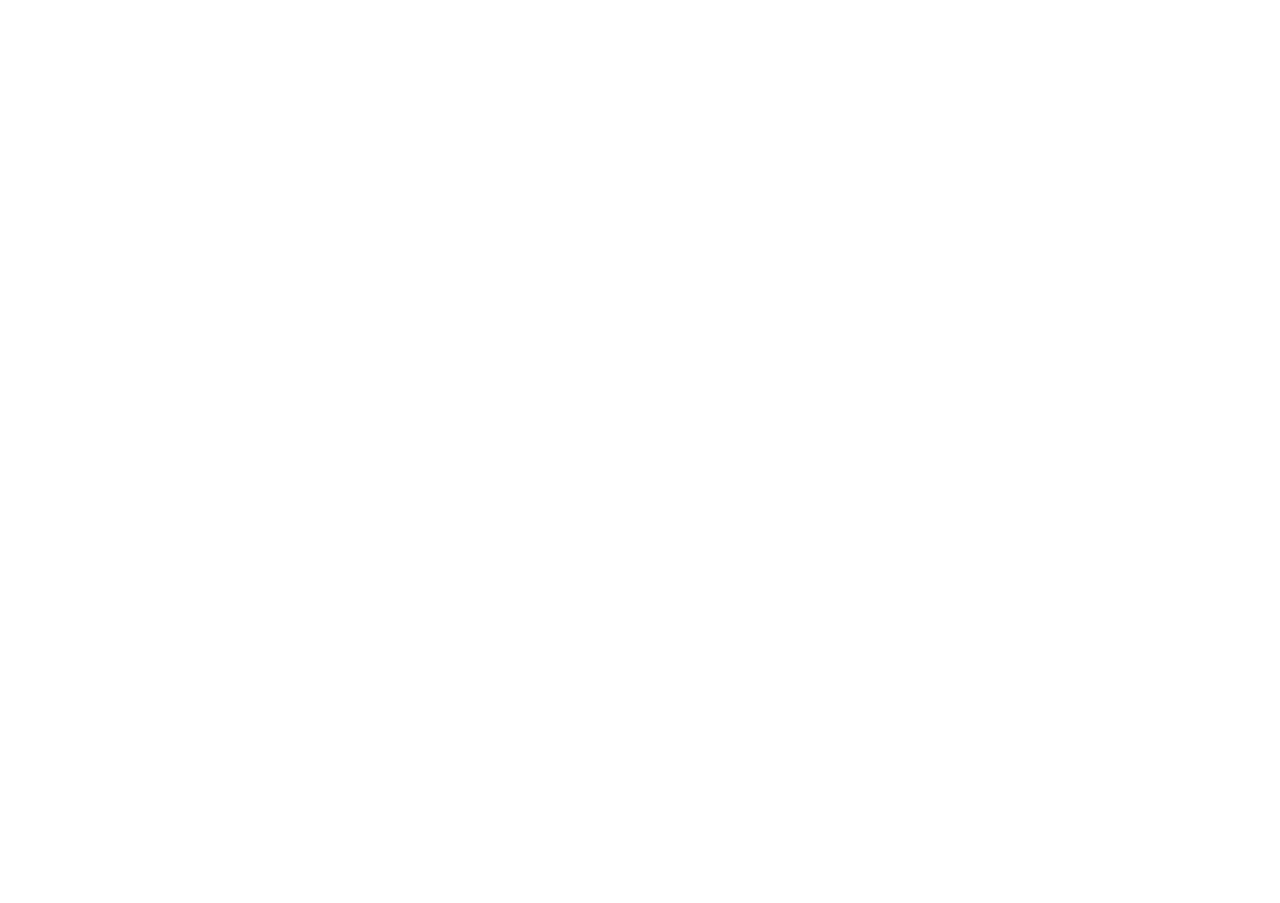
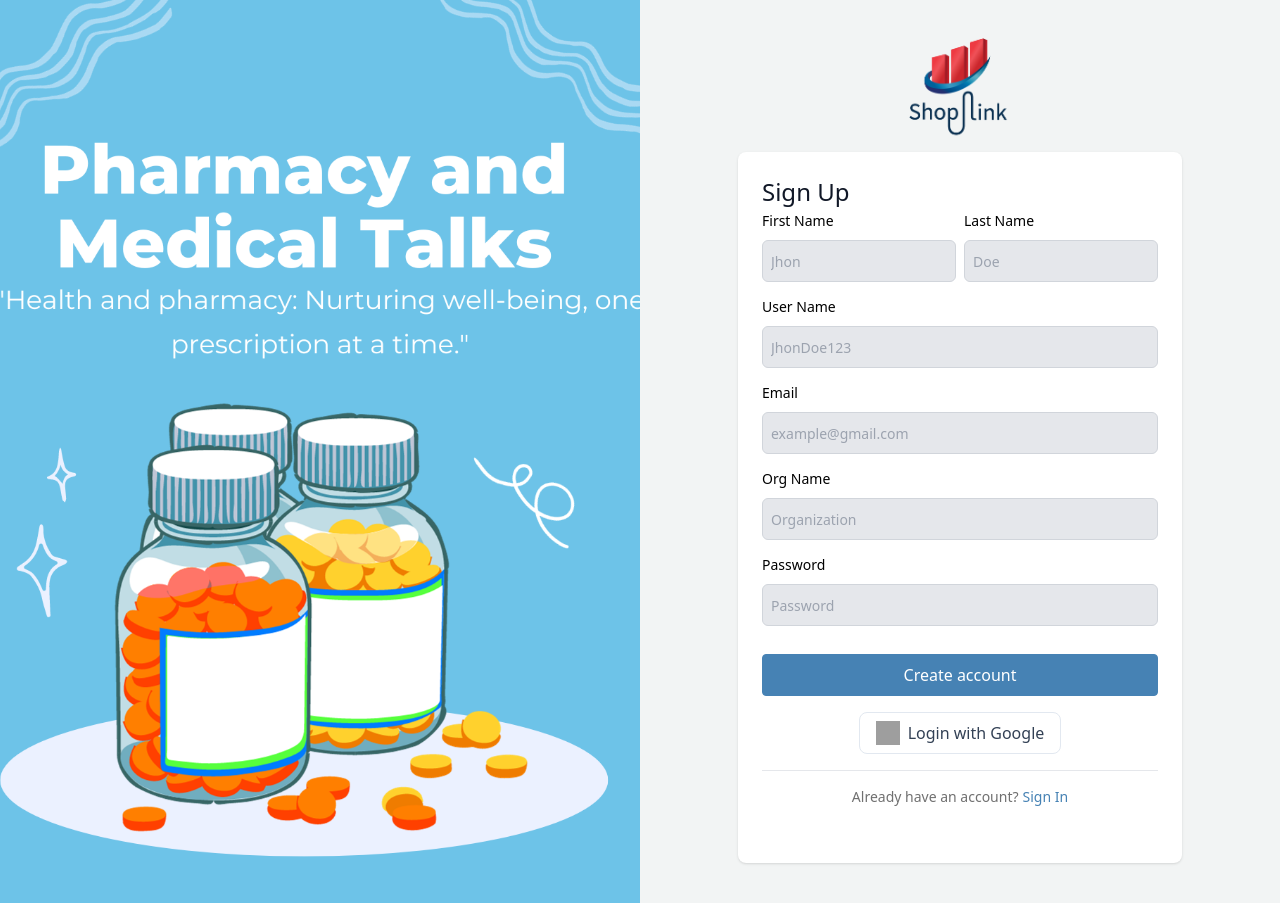
Before and after one commit to Talal-Amjad/ShopLink, a React (Vite) app in the folder frontend/ShopLink/: page /signup in a window 1280 px wide. Before the commit this address had no page. Before the commit the page ends 800 px from the top, so only its background shows below. Built offline with nearby package versions, Linux system fonts and the light colour scheme; grey boxes are pictures that could not be loaded.

Commit message:
SingUp Page created

```diff
--- a/frontend/ShopLink/src/App.jsx
+++ b/frontend/ShopLink/src/App.jsx
@@ -1,5 +1,6 @@
 import { BrowserRouter,Route, Routes } from "react-router-dom";
 import SignInPage from "./pages/SignInPage";
+import SignUpPage from "./pages/SignUpPage"
 function App() {
 
 
@@ -7,9 +8,11 @@
     <>
     <BrowserRouter>
       <Routes>
+        <Route path="/signup" element={<SignUpPage />} />
         <Route path="/signin" element={<SignInPage/>} />
       </Routes>
       </BrowserRouter>
+
     </>
   )
 }
--- /dev/null
+++ b/frontend/ShopLink/src/pages/SignUpPage.jsx
@@ -0,0 +1,39 @@
+import Button from "../components/Buttons/Button";
+import Fields from "../components/Fields/Fields";
+import AuthLayout from "../components/layouts/AuthLayout";
+
+const SignUpPage = () => {
+  return (
+    <AuthLayout title="Sign Up">
+      <form>
+        <div className="flex justify-between w-full gap-x-2">
+          <div className="w-1/2">
+            <Fields label="First Name" type="text"  placeholder="Jhon" />
+          </div>
+          <div className="w-1/2">
+            <Fields label="Last Name" type="text"  placeholder="Doe" />
+          </div>
+        </div>
+        <Fields label="User Name" type="text"  placeholder="JhonDoe123"/>
+        <Fields label="Email" type="email"  placeholder="example@gmail.com"/>
+        <Fields label="Org Name" type="text"  placeholder="Organization"/>
+        <Fields
+          label="Password"
+          type="password"
+          placeholder="Password"
+        />
+        <div>
+          <Button text="Create account" type="submit" />
+        </div>
+        <div class="flex items-center justify-center dark:bg-gray-800">
+          <button class="px-4 py-2 border flex gap-2 border-slate-200 dark:border-slate-700 rounded-lg text-slate-700 dark:text-slate-200 hover:border-slate-400 dark:hover:border-slate-500 hover:text-slate-900 dark:hover:text-slate-300 hover:shadow transition duration-150">
+              <img class="w-6 h-6" src="https://www.svgrepo.com/show/475656/google-color.svg" loading="lazy" alt="google logo"/>
+              <span>Login with Google</span>
+          </button>
+               </div>
+      </form>
+    </AuthLayout>
+  );
+};
+
+export default SignUpPage;
```
